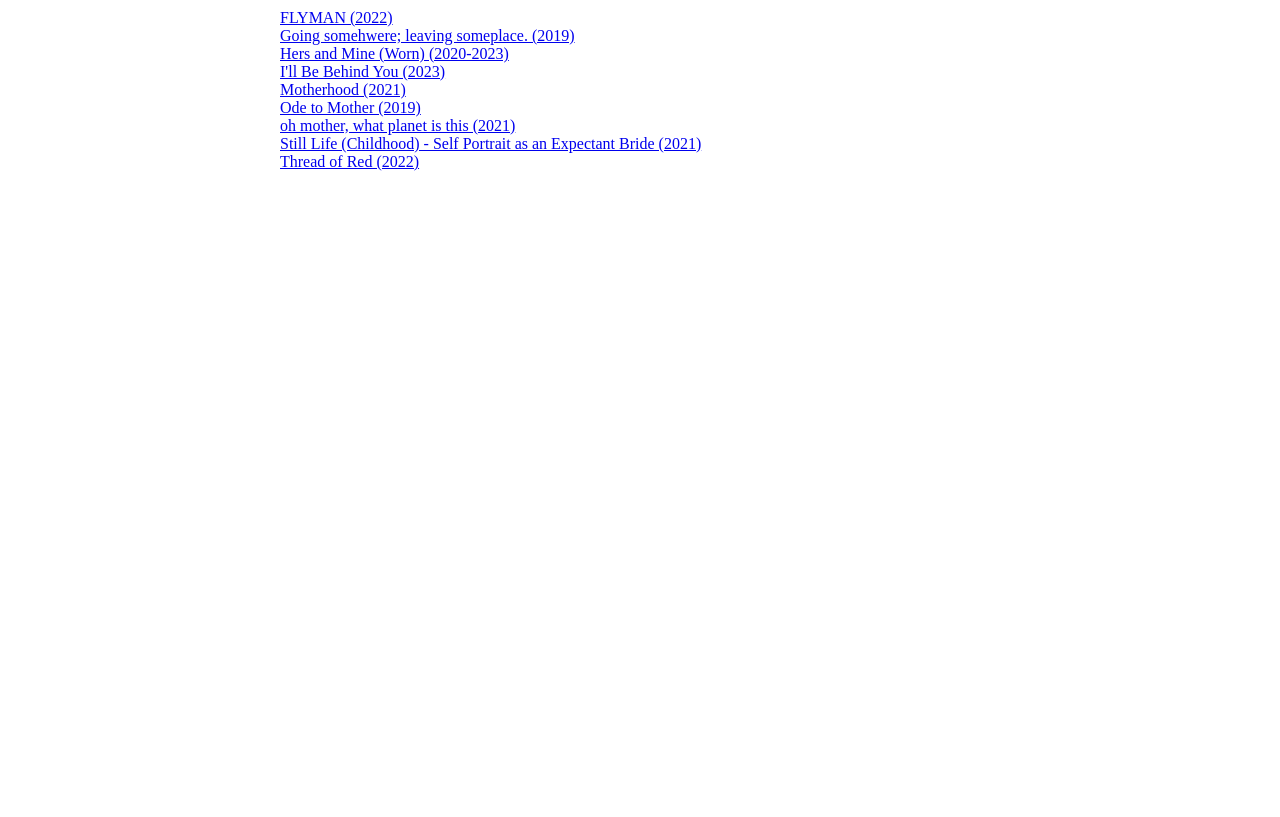
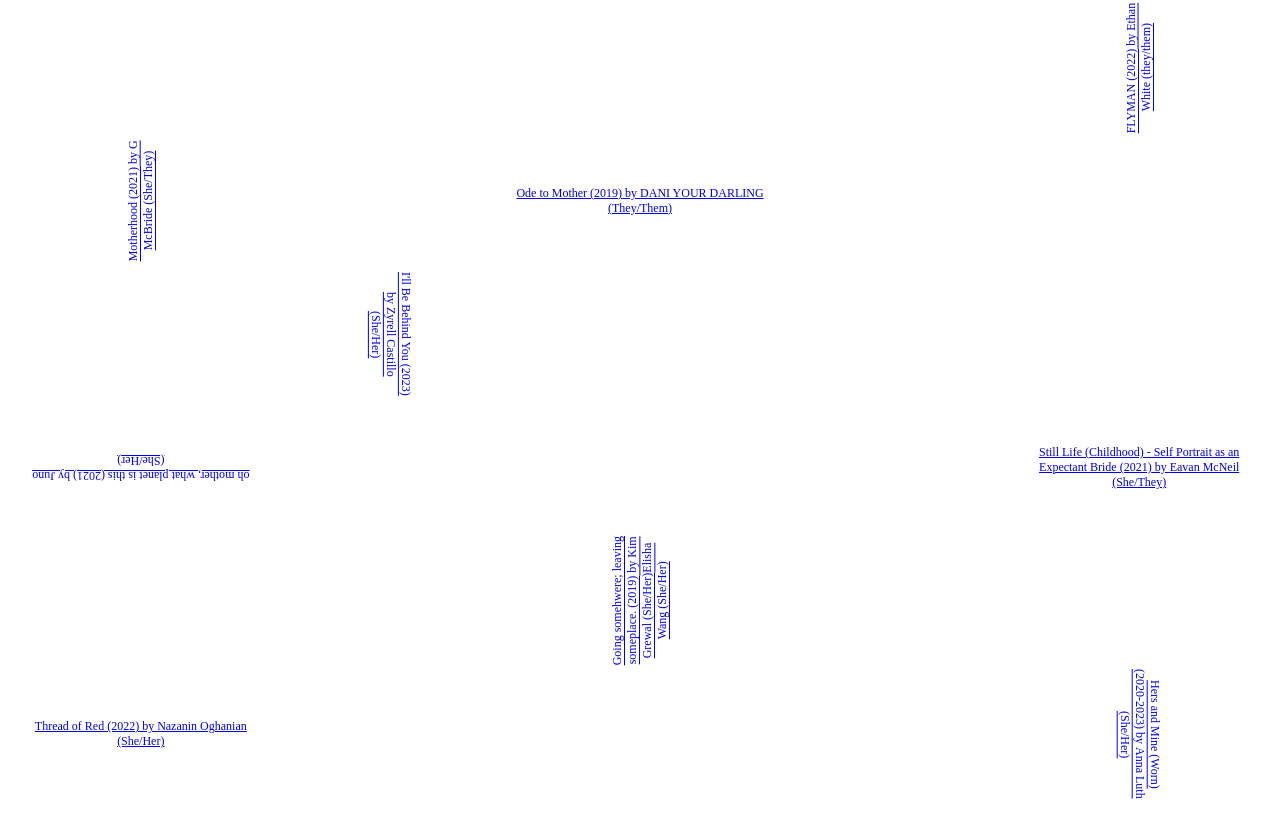
Before and after one commit to adirar111/mother-hatchling, an Astro site: page /mother-hatchling/ in a window 1280 px wide. Shown: the part 95-912 px from the top of the page. Before the commit the page ends 800 px from the top, so only its background shows below. Built offline with nearby package versions, Linux system fonts and the light colour scheme; Astro itself is replaced by a stand-in of ours.

Commit message:
gallery style (#3)

```diff
--- /dev/null
+++ b/src/components/ArtworkLinks.module.css
@@ -0,0 +1,33 @@
+.grid {
+  display: grid;
+  grid-template-rows: repeat(6, 1fr [row-start]);
+  grid-template-columns: repeat(5, 1fr [col-start]);
+  height: 800px;
+  overflow: hidden;
+}
+
+.gridItem {
+  display: flex;
+  justify-content: center;
+  min-height: 0;
+  min-width: 0;
+  align-items: center;
+  text-align: center;
+}
+
+.link {
+  font-size: 12px;
+}
+
+.rotateLeft {
+  writing-mode: vertical-rl;
+  transform: rotate(180deg);
+}
+
+.rotateRight {
+  writing-mode: vertical-rl;
+}
+
+.rotateUpside {
+  transform: rotate(180deg);
+}
--- a/src/components/ArtworkLinks.tsx
+++ b/src/components/ArtworkLinks.tsx
@@ -1,18 +1,111 @@
 import { Artworks } from "../lib/artworks";
+import type { Artwork } from "../lib/types";
+import styles from "./ArtworkLinks.module.css";
 
 export default function ArtworkLinks() {
   // TODO: add collaborative piece link when implemented
-  return (
-    <div>
-      <ul style={{ listStyleType: "none" }}>
-        {Artworks.map((artwork, index) => (
-          <li key={index}>
-            <a href={`artworks/${artwork.artworkName}`}>
-              {artwork.artworkName}
-            </a>
-          </li>
-        ))}
-      </ul>
-    </div>
+  const art_table = {
+    flyman: Artworks[0],
+    going_somewhere: Artworks[1],
+    hers_and_mine: Artworks[2],
+    ill_be_behind_you: Artworks[3],
+    motherhood: Artworks[4],
+    ode_to_mother: Artworks[5],
+    oh_mother: Artworks[6],
+    still_life: Artworks[7],
+    thread_of_red: Artworks[8],
+  };
+
+  const Empty = () => <div className={styles.gridItem} />;
+  const Link = ({
+    artwork,
+    rotateLeft,
+    rotateRight,
+    rotateUpside,
+  }: {
+    artwork: Artwork;
+    rotateLeft?: boolean;
+    rotateRight?: boolean;
+    rotateUpside?: boolean;
+  }) => {
+    let classNames = "";
+    if (rotateLeft) {
+      classNames += `${styles.rotateLeft} `;
+    }
+    if (rotateRight) {
+      classNames += `${styles.rotateRight} `;
+    }
+    if (rotateUpside) {
+      classNames += `${styles.rotateUpside} `;
+    }
+    return (
+      <div className={styles.gridItem}>
+        <a
+          href={`${import.meta.env.BASE_URL}artworks/${artwork.artworkName}`}
+          className={`${classNames}${styles.link}`}
+        >
+          {artwork.artworkName} by {artwork.props.artists}
+        </a>
+      </div>
+    );
+  };
+
+  const row1 = (
+    <>
+      <Empty />
+      <Empty />
+      <Empty />
+      <Empty />
+      <Link artwork={art_table.flyman} rotateLeft />
+    </>
   );
+  const row2 = (
+    <>
+      <Link artwork={art_table.motherhood} rotateLeft></Link>
+      <Empty />
+      <Link artwork={art_table.ode_to_mother} />
+      <Empty />
+      <Empty />
+    </>
+  );
+  const row3 = (
+    <>
+      <Empty />
+      <Link artwork={art_table.ill_be_behind_you} rotateRight />
+      <Empty />
+      <Empty />
+      <Empty />
+    </>
+  );
+  const row4 = (
+    <>
+      <Link artwork={art_table.oh_mother} rotateUpside />
+      <Empty />
+      <Empty />
+      <Empty />
+      <Link artwork={art_table.still_life} />
+    </>
+  );
+  const row5 = (
+    <>
+      <Empty />
+      <Empty />
+      <Link artwork={art_table.going_somewhere} rotateLeft />
+      <Empty />
+      <Empty />
+    </>
+  );
+  const row6 = (
+    <>
+      <Link artwork={art_table.thread_of_red}></Link>
+      <Empty />
+      <Empty />
+      <Empty />
+      <Link artwork={art_table.hers_and_mine} rotateRight />
+    </>
+  );
+
+  const rows = [row1, row2, row3, row4, row5, row6];
+
+  return <div className={styles.grid}>{rows}</div>;
 }
--- /dev/null
+++ b/src/layouts/HomeLayout.astro
@@ -0,0 +1,7 @@
+---
+import Layout from "./Layout.astro";
+---
+
+<Layout title="ode to my mom" hidden={true}>
+  <slot />
+</Layout>
--- a/src/layouts/Layout.astro
+++ b/src/layouts/Layout.astro
@@ -3,14 +3,14 @@ export interface Props {
   title: string;
 }
 
-const { title } = Astro.props;
+const { title, hidden } = Astro.props;
 ---
 
 <!DOCTYPE html>
 <html lang="en">
   <head>
     <meta charset="UTF-8" />
-    <meta name="viewport" content="width=device-width" />
+    <meta name="viewport" content="width=device-width, initial-scale=1" />
     <link
       rel="icon"
       type="image/svg+xml"
@@ -20,21 +20,30 @@ const { title } = Astro.props;
     <title>{title}</title>
   </head>
   <body>
-    <h1 class="title">
-      <a href={import.meta.env.BASE_URL}>an ode to my mom</a>
-    </h1>
+    <div class="top">
+      <h2 class={hidden ? "hidden" : ""}>
+        <a href={`${import.meta.env.BASE_URL}`}><-</a>
+      </h2>
+      <h1>
+        <a href={`${import.meta.env.BASE_URL}about`}>an ode to my mom</a>
+      </h1>
+      <h2></h2>
+    </div>
     <slot />
   </body>
 </html>
 
 <style is:global>
+  html {
+    height: 100%;
+    width: 100%;
+  }
+  body {
+    padding: 16px;
+    margin: auto;
+  }
   a:visited {
     color: blue;
-  }
-  body {
-    margin: auto;
-    padding: 1.5rem;
-    max-width: 800px;
   }
   h1 {
     text-align: center;
@@ -43,8 +52,24 @@ const { title } = Astro.props;
     text-decoration: none;
     color: black;
   }
+  h2 a {
+    text-decoration: none;
+    color: black;
+  }
+  h2 a:visited {
+    text-decoration: none;
+    color: black;
+  }
   h1 a:visited {
     text-decoration: none;
     color: black;
   }
+  .top {
+    display: flex;
+    justify-content: space-between;
+    align-items: center;
+  }
+  .hidden {
+    visibility: hidden;
+  }
 </style>
--- /dev/null
+++ b/src/layouts/PageLayout.astro
@@ -0,0 +1,15 @@
+---
+import Layout from "./Layout.astro";
+
+const { title } = Astro.props;
+---
+
+<Layout title={title} hidden={false}>
+  <slot />
+</Layout>
+
+<style>
+  body {
+    width: 80%;
+  }
+</style>
--- a/src/pages/artworks/[artwork].astro
+++ b/src/pages/artworks/[artwork].astro
@@ -1,5 +1,5 @@
 ---
-import Layout from "../../layouts/Layout.astro";
+import PageLayout from "../../layouts/PageLayout.astro";
 import Artwork from "../../components/Artwork.tsx";
 import { Artworks } from "../../lib/artworks.ts";
 
@@ -25,7 +25,7 @@ const {
 } = Astro.props;
 ---
 
-<Layout title={artwork}>
+<PageLayout title={artwork}>
   <main>
     <Artwork
       artworkName={artwork}
@@ -39,4 +39,4 @@ const {
       youtubeEmbedURLs={youtubeEmbedURLs}
     />
   </main>
-</Layout>
+</PageLayout>
--- a/src/pages/index.astro
+++ b/src/pages/index.astro
@@ -1,10 +1,8 @@
 ---
-import Layout from "../layouts/Layout.astro";
+import HomeLayout from "../layouts/HomeLayout.astro";
 import ArtworkLinks from "../components/ArtworkLinks.tsx";
 ---
 
-<Layout title="an ode to my mom">
-  <main>
-    <ArtworkLinks />
-  </main>
-</Layout>
+<HomeLayout title="an ode to my mom">
+  <ArtworkLinks />
+</HomeLayout>
```
Also changed, not shown: src/pages/404.astro (added, +19 -0 lines), src/pages/about.astro (added, +7 -0 lines).
